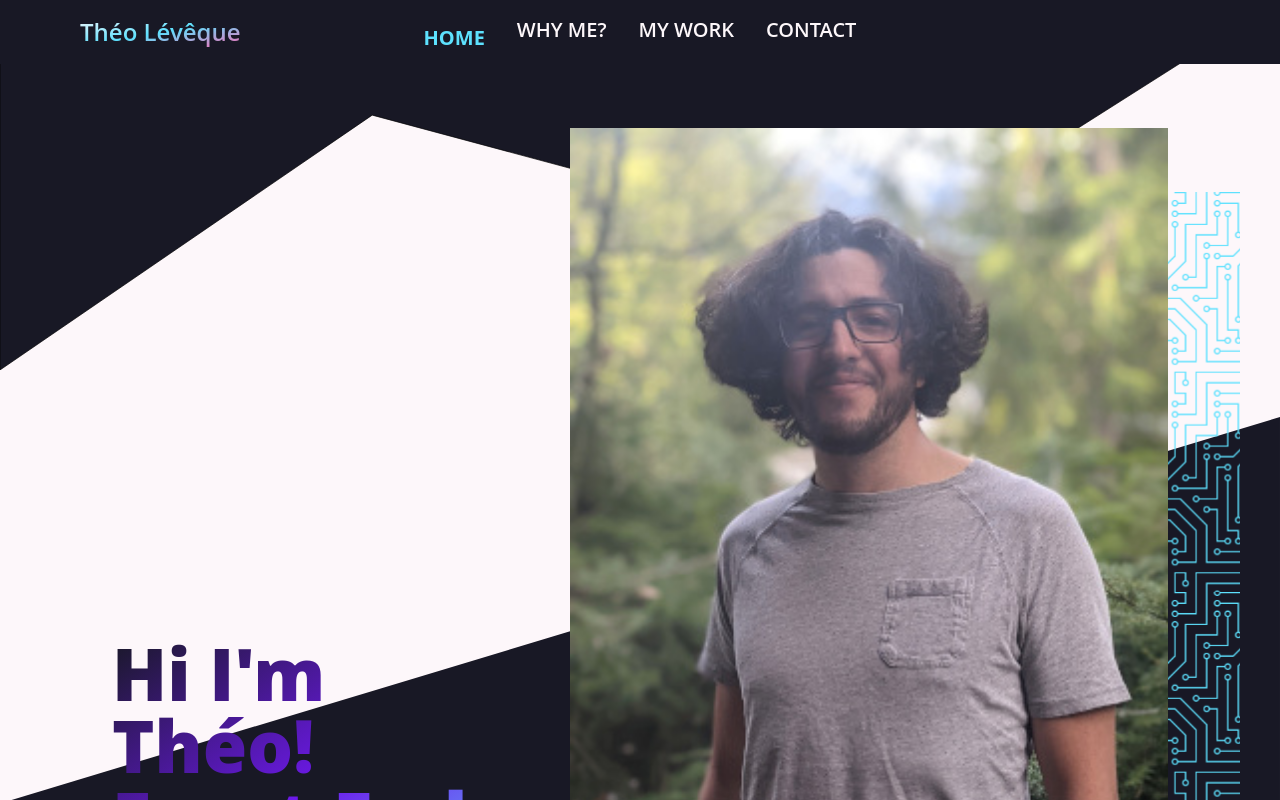
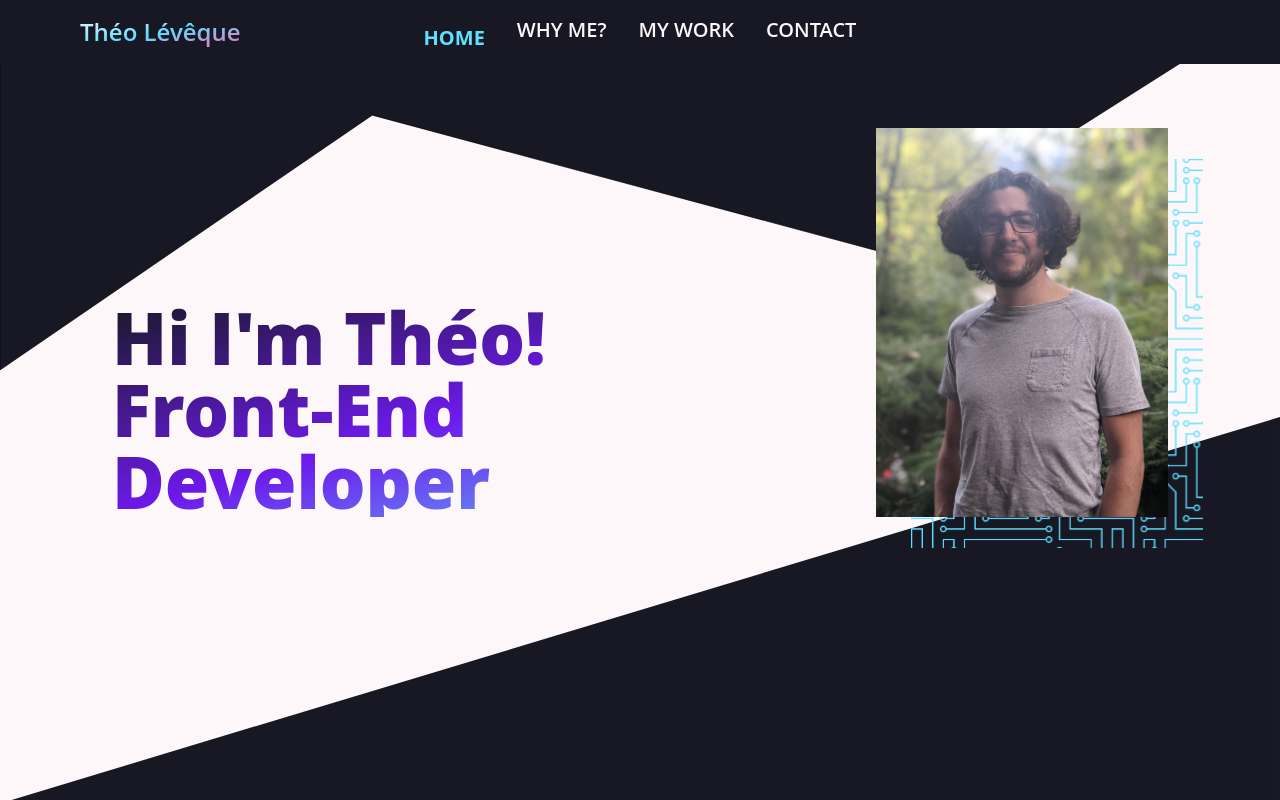
Before and after one commit to theolvq/daawa-portfolio, a Next.js app: page / in a window 1280 px wide. Shown: the top 800 px of the page. Built offline with nearby package versions, Linux system fonts and the light colour scheme.

Commit message:
removed full width on profile pic, added priority to it

```diff
--- a/components/Hero.tsx
+++ b/components/Hero.tsx
@@ -17,13 +17,14 @@ const Hero: React.FC<SectionProps> = ({ handleSectionChange }) => {
                 Hi I&#39;m Théo!
                 <br /> Front-End Developer
               </h1>
-              <div className='relative w-full'>
+              <div className='relative w-[300px]'>
                 <Image
                   src='/profile-pic.jpg'
                   alt="Theo Leveque's Portrait"
                   layout='responsive'
                   width={300}
                   height={400}
+                  priority={true}
                 />
                 <div className='background-image' />
               </div>
```
